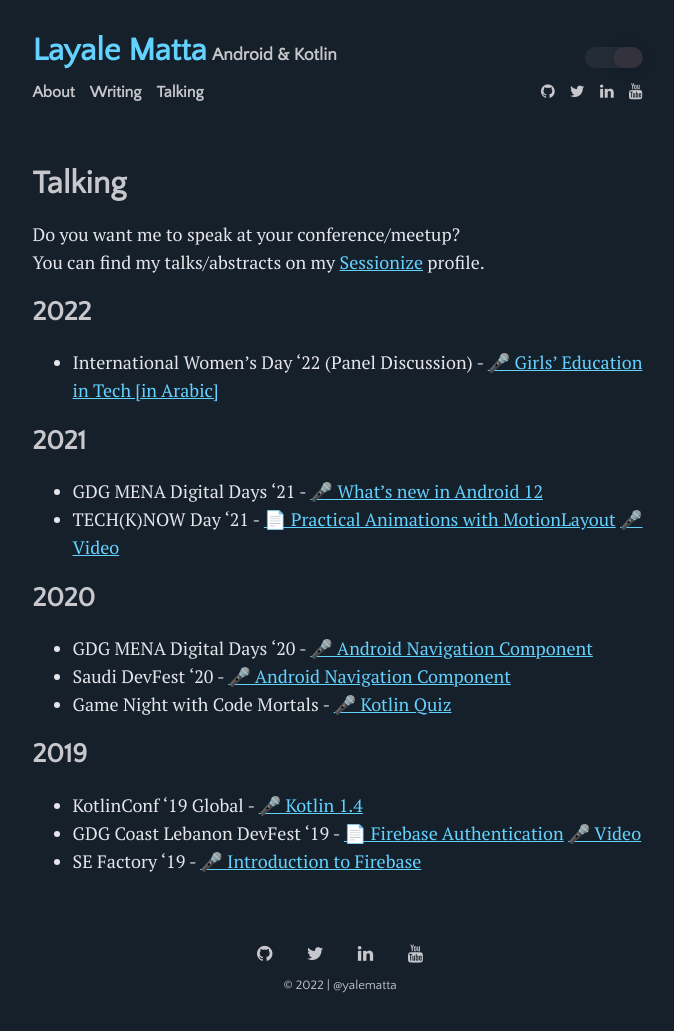
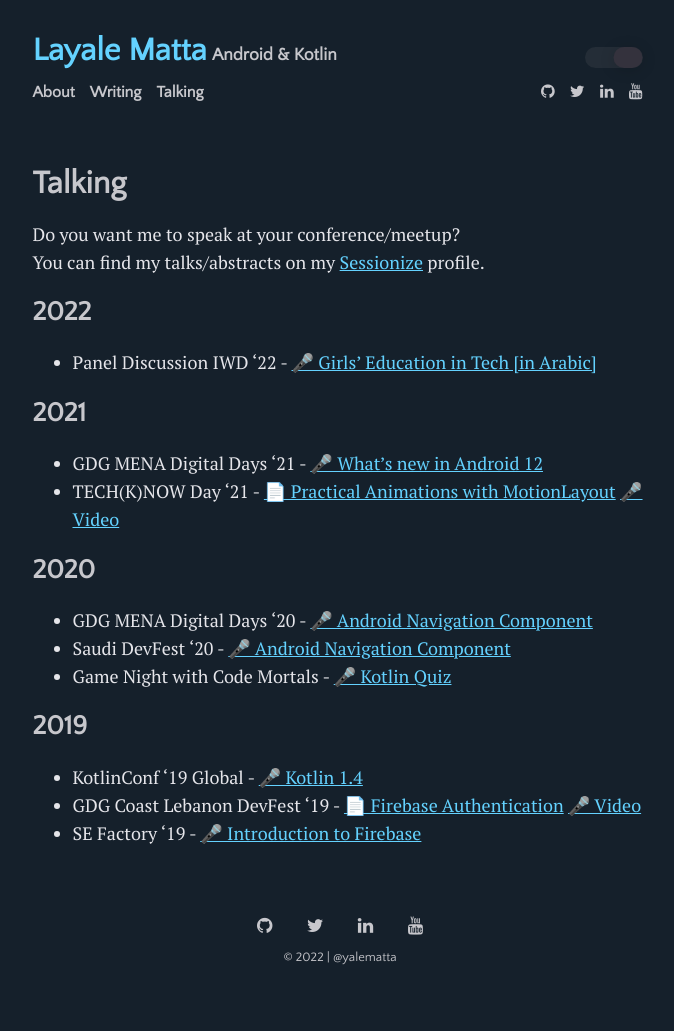
Before and after one commit to yalematta/yalematta.github.io, a Jekyll site: the page built from menu/talking.md, in a window 1280 px wide. Shown: the whole page, without its empty margins (300-974 px from the left). Built offline with Jekyll 4.4.1, drawn with Linux system fonts in a browser that asks for light colours; some web fonts are replaced; after the commit the page ends 1003 px from its top, so only the background shows below that.

Commit message:
update event description

```diff
--- a/menu/talking.md
+++ b/menu/talking.md
@@ -8,7 +8,7 @@
 2022
 ----
 
-- International Women's Day '22 (Panel Discussion) - [🎤 Girls' Education in Tech [in Arabic]](https://youtu.be/GzRxQtpyVbY)
+- Panel Discussion IWD '22 - [🎤 Girls' Education in Tech [in Arabic]](https://youtu.be/GzRxQtpyVbY)
 
 2021
 ----
```
